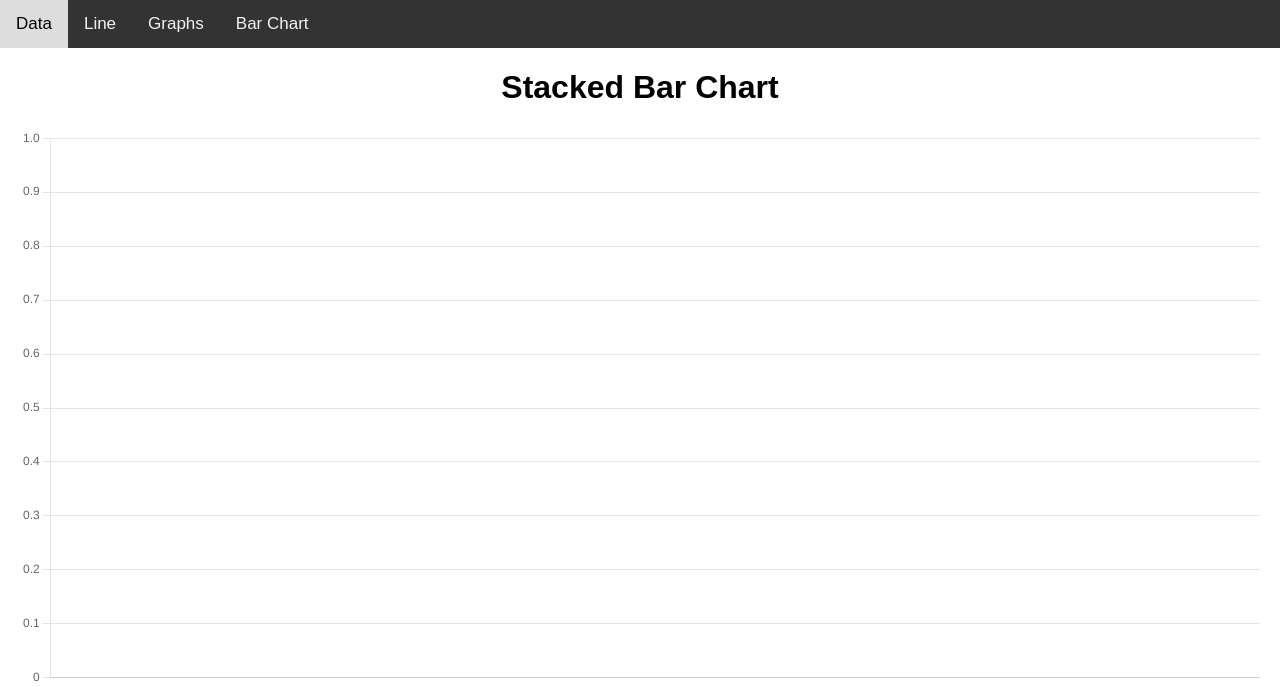
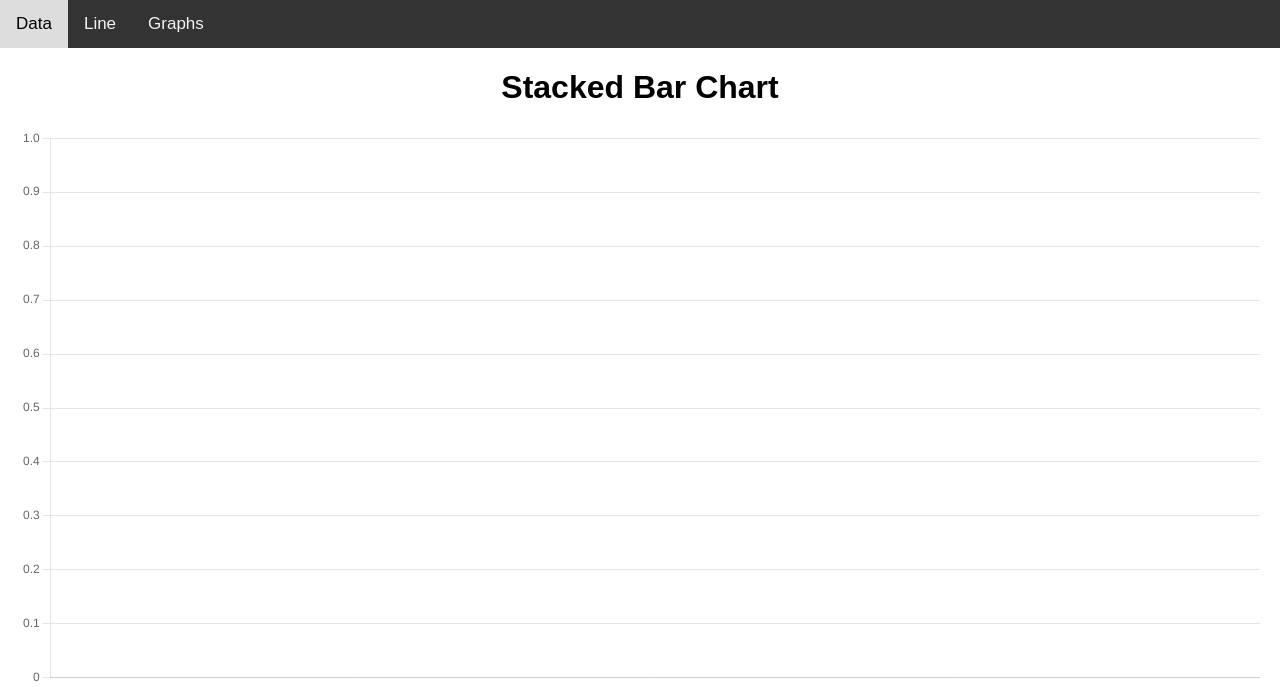
Before and after one commit to spencer104/expense_tracker, a Flask app: page /bar_chart in a window 1280 px wide. Shown: the top 687 px of the page. Run offline with Flask 3, Linux system fonts and the light colour scheme; data that the repository does not hold is empty.

Commit message:
update nav bar

```diff
--- a/templates/bar_chart.html
+++ b/templates/bar_chart.html
@@ -57,7 +57,6 @@
         <a href="/">Data</a>
         <a href="/line">Line</a>
         <a href="/graphs">Graphs</a>
-        <a href="/bar_chart">Bar Chart</a>
     </div>
 
     <h1>Stacked Bar Chart</h1>
```
